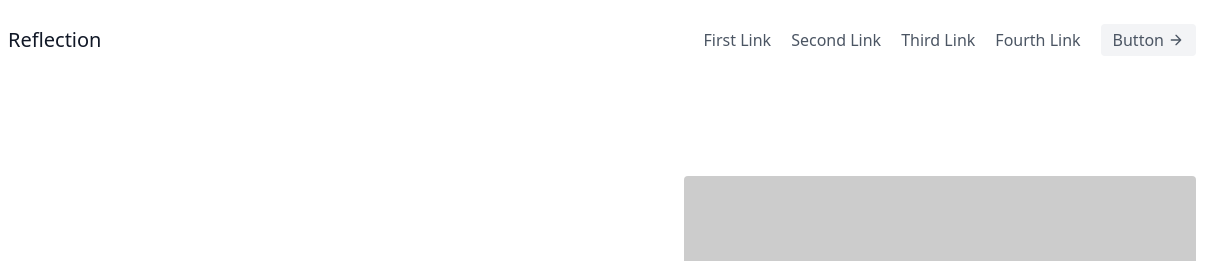
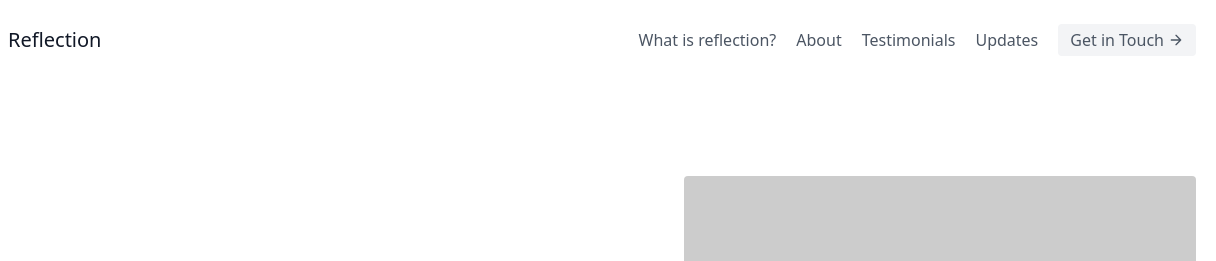
Before and after one commit to asfahans/Reflection, a plain HTML site: page index.html in a window 1280 px wide. Shown: the top 261 px of the page, 64-1280 px from the left. Drawn offline with nearby package versions, Linux system fonts and the light colour scheme; placeholder pictures from the web are drawn by us.

Commit message:
links changed and internal links added

```diff
--- a/index.html
+++ b/index.html
@@ -19,16 +19,16 @@
       <span class="ml-3 text-xl">Reflection</span>
     </a>
     <nav class="md:ml-auto flex flex-wrap items-center text-base justify-center">
-      <a class="mr-5 hover:text-gray-900">First Link</a>
-      <a class="mr-5 hover:text-gray-900">Second Link</a>
-      <a class="mr-5 hover:text-gray-900">Third Link</a>
-      <a class="mr-5 hover:text-gray-900">Fourth Link</a>
+      <a class="mr-5 hover:text-gray-900" href="#reflection">What is reflection?</a>
+      <a class="mr-5 hover:text-gray-900" href="#about">About</a>
+      <a class="mr-5 hover:text-gray-900" href="#testimonials">Testimonials</a>
+      <a class="mr-5 hover:text-gray-900" href="#updates">Updates</a>
     </nav>
-    <button class="inline-flex items-center bg-gray-100 border-0 py-1 px-3 focus:outline-none hover:bg-gray-200 rounded text-base mt-4 md:mt-0">Button
+    <a class="inline-flex items-center bg-gray-100 border-0 py-1 px-3 focus:outline-none hover:bg-gray-200 rounded text-base mt-4 md:mt-0" href="#getInTouch">Get in Touch
       <svg fill="none" stroke="currentColor" stroke-linecap="round" stroke-linejoin="round" stroke-width="2" class="w-4 h-4 ml-1" viewBox="0 0 24 24">
         <path d="M5 12h14M12 5l7 7-7 7"></path>
       </svg>
-    </button>
+    </a>
   </div>
 </header>
 <!-- End: Header -->
@@ -59,6 +59,7 @@
     <div class="lg:w-1/2 w-full mb-10 lg:mb-0 rounded-lg overflow-hidden">
       <img alt="feature" class="object-cover object-center h-full w-full" src="https://dummyimage.com/460x500">
     </div>
+    <a name="reflection"></a>
     <div class="flex flex-col flex-wrap lg:py-6 -mb-10 lg:w-1/2 lg:pl-12 lg:text-left text-center">
       <div class="flex flex-col mb-10 lg:items-start items-center">
         <div class="w-12 h-12 inline-flex items-center justify-center rounded-full bg-indigo-100 text-indigo-500 mb-5">
@@ -82,6 +83,7 @@
 <!-- End: Reflection -->
 
 <!-- About Mr. Madhok -->
+<a name="about"></a>
 <section class="text-gray-600 body-font">
   <div class="container px-5 py-24 mx-auto flex flex-col">
     <div class="lg:w-4/6 mx-auto">
@@ -117,6 +119,7 @@
 <!-- End: About Mr. Madhok -->
 
 <!-- Testimonials -->
+<a name="testimonials"></a>
 <section class="text-gray-600 body-font">
   <div class="container px-5 py-24 mx-auto">
     <div class="flex flex-col text-center w-full mb-10">
@@ -193,6 +196,7 @@
 <!-- End: Testimonials -->
 
 <!-- Updates -->
+<a name="updates"></a>
 <section class="text-gray-600 body-font">
   <div class="container mx-auto flex px-5 py-24 md:flex-row flex-col items-center">
     <div class="lg:max-w-lg lg:w-full md:w-1/2 w-5/6">
@@ -209,6 +213,7 @@
 <!-- End: Updates -->
 
 <!-- Get in touch -->
+<a name="getInTouch"></a>
 <section class="text-gray-600 body-font relative">
   <div class="container px-5 py-24 mx-auto flex sm:flex-nowrap flex-wrap">
     <div class="lg:w-2/3 md:w-1/2 bg-gray-300 rounded-lg overflow-hidden sm:mr-10 p-10 flex items-end justify-start relative">
```
